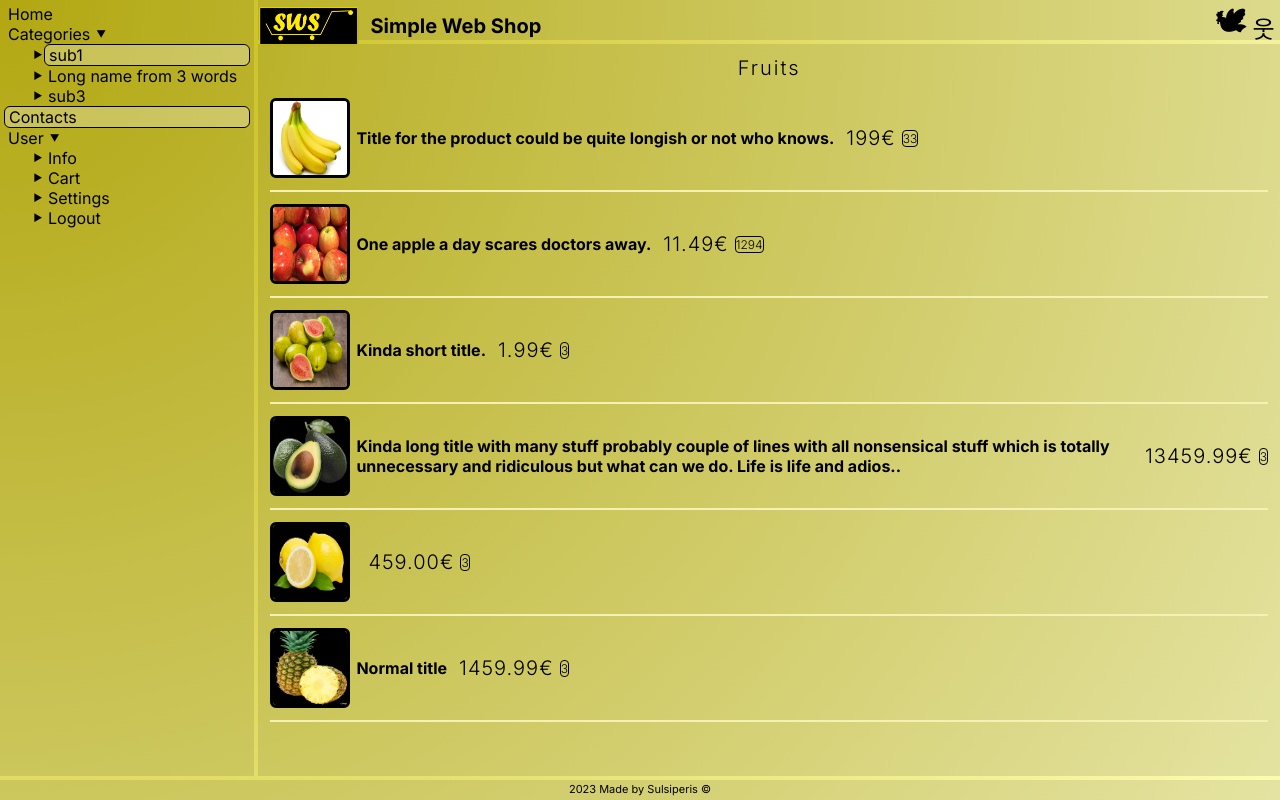
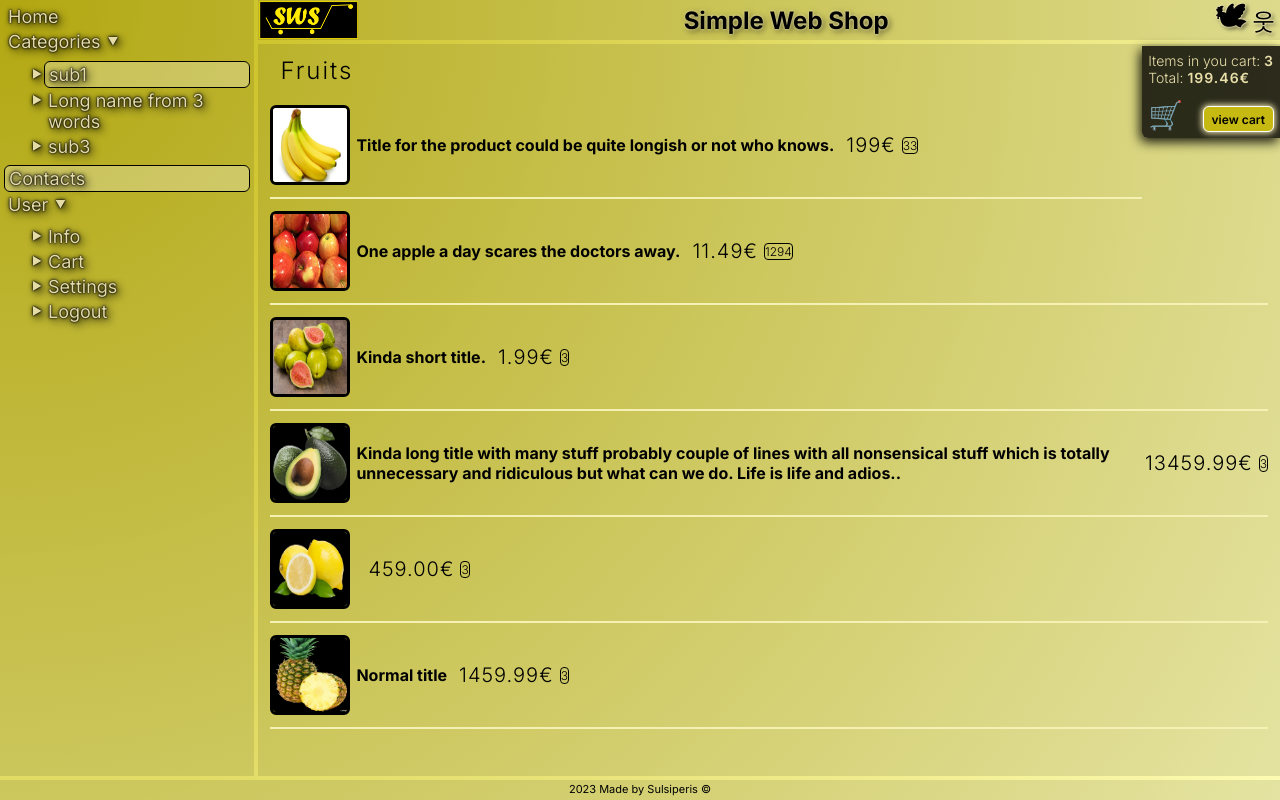
Before and after one commit to sulsiperis/sws-web-shop, a React (Create React App) app: page / in a window 1280 px wide. Both pictures are taken after a click on the element "Welcome to my simple web shop project". Built offline with nearby package versions, Linux system fonts and the light colour scheme.

Commit message:
-established and styled cart notification to float right -header button shadows and some css mods -header title css mods and style change -menu style change and css mods
Signed-off-by: sasu.wunu@gmail.com <Sulsiperis>

```diff
--- a/src/App.css
+++ b/src/App.css
@@ -40,7 +40,7 @@ body {
     'footer footer footer';
   gap: 4px;
   grid-template-rows: 40px 1fr 20px;
-  grid-template-columns: 1fr 2fr 2fr;
+  grid-template-columns: 1fr 4fr;
 
   position: relative;
   z-index: 2;
@@ -53,12 +53,7 @@ body {
 .header {
   display: grid;
   grid-template-columns: 100px 1fr 33px 33px;
-
-  align-content: center;
   align-items: center;
-
-  /* justify-content: space-between;  */
-
 
 }
 .logo {
@@ -66,19 +61,28 @@ body {
   cursor: pointer;
 }
 .header-title {
-  font-size: 20px;
+  display: flex;
+  font-size: 24px;
+  font-weight: 800;
   margin-left: 12px;
   margin-right: 12px;
   white-space: nowrap;
+  justify-content: center;
+  text-shadow:
+    0px 0px 3px rgba(253, 243, 185, 1),
+    2px 2px 6px rgba(0, 0, 0, 0.6)
+    ;
 }
 .header-email {
   font-size: 30px;
   font-weight: 600;
   cursor: pointer;
+  padding: 0px;
+  margin:0;
 
 }
 .header-user {
-  padding-top: 4px;
+  padding: 0px;
   font-size: 24px;
   font-weight: 400;
   cursor: pointer;
@@ -86,20 +90,32 @@ body {
 }
 .header-email, .header-user {
   display: flex;
+  justify-content: center;
+  align-items: center;
+  align-content: center;
 
-  justify-content: center;
+  height: 36px;
+  text-shadow:
+    0px 0px 1px rgba(253, 243, 185, 1),
+    0px 0px 2px rgba(253, 243, 185, 1),
+    0px 0px 3px rgba(253, 243, 185, 1),
+    2px 2px 4px rgba(0, 0, 0, 0.66)
+  ;
 
 }
 .header-email:hover, .header-user:hover {
 
   border: 1px dotted #000;
   border-radius: 6px;
+
+
 }
 /********** menu *********/
 .menu {
   display: flex;
   flex-direction: column;
   margin: 4px;
+  font-size: 18px;
 
 }
 .selected {
@@ -108,17 +124,24 @@ body {
   border-radius: 6px;
 }
 .menu p, .menu li {
+  color: rgba(253, 243, 185, 0.9);
   cursor: pointer;
   /* overflow: hidden; */
-  padding: 0px 4px 0px 4px;
+  padding: 2px 4px 2px 4px;
+  text-shadow:
+    0px 0px 4px rgba(0, 0, 0, 0.9),
+    0px 0px 1px rgba(0, 0, 0, 1),
+    0px 0px 2px rgba(0, 0, 0, 1),
+    3px 3px 8px rgba(0, 0, 0, 1)
+    ;
 }
 .menu p:hover, .menu li:hover {
   border: 1px dotted #000;
   border-radius: 6px;
 }
-.menu ul, .menu li {
+.menu ul {
   list-style-type: "⯈";
-
+  margin-block: 6px;
 }
 /********** footer *********/
 .footer {
@@ -129,19 +152,76 @@ body {
 }
 /********** content *********/
 .content {
-  padding: 12px;
+
+  position: relative;
 }
+
 .content-title {
-  font-size: 20px;
+  font-size: 24px;
   font-weight: 300;
   letter-spacing: 2px;
   padding-bottom: 6px;
   display: flex;
-  justify-content: center;
+  padding: 12px 12px 8px 22px;
+}
+.content-cart {
+  margin-top: 2px;
+  display: block;
+  /* position:absolute; */
+  float: right;
+  width: auto;
+  font-size: 14px;
+  font-weight: 200;
+
+  padding: 6px;
+  background-color: rgba(0, 0, 0, 0.8);
+  color:rgba(253, 243, 185, 0.9);
+
+  border-bottom-left-radius: 6px;
+  box-shadow:
+    -2px 4px 12px 0px rgba(0, 0, 0, 0.9)
+    ;
 
 }
+.content-cart-footer {
+  padding-top: 12px;
+  display: flex;
+  justify-content: space-between;
+  align-items: end;
+}
+.content-cart-char {
+  font-size: 28px;
+}
+.content-cart-view {
+  height: 26px;
+  cursor: pointer;
+  background: #c5b912;
+  border: 1px solid #fff;
+  border-radius: 6px;
+  padding: 0px 8px 0px 8px;
+  font-size: 12px;
+  font-weight: 600;
+  box-shadow:
+    0px 0px 6px 1px rgba(253, 243, 185, 1);
+    ;
 
+}
+.content-cart-view:hover, .content-cart-view:active {
+  border: 1px dotted #000;
+}
+.content-cart-numberofitems {
+  font-weight: 600;
+  letter-spacing: 1px;
+}
+.content-cart-total {
+  font-weight: 600;
+  letter-spacing: 1px;
+
+}
 /********** products *********/
+.products {
+  padding: 0px 12px 0px 12px;
+}
 .product-thumb {
   width: 80px;
   height: 80px;
--- a/src/components/Content.js
+++ b/src/components/Content.js
@@ -35,7 +35,15 @@ export default function Content(props) {
             <div className="g1"><Header changeIntro={props.changeIntro} /></div>
             <div className="g2"><Menu /></div>
             <div className="content">
-                <h2 className="content-title">Fruits</h2>
+                <div className="content-cart">
+                    <p>Items in you cart: <span className="content-cart-numberofitems">3</span></p>
+                    <p>Total: <span className="content-cart-total">199.46€</span></p>
+                    <div className="content-cart-footer">
+                        <span className="content-cart-char">🛒</span>
+                        <button className="content-cart-view">view cart</button>
+                    </div>
+                </div>
+                <div className="content-title">Fruits</div>
                 <div className="products">
                     <div className="product">
                         <img className="product-thumb" src={require(`../img/products/fruits/bananas.jpg`)} />
@@ -47,7 +55,7 @@ export default function Content(props) {
                     <div className="product">
                         <img className="product-thumb" src={require(`../img/products/fruits/apples.jpg`)} />
                         {/* <ImageGallery items={images} showThumbnails={false} /> */}
-                        <span className="product-title">One apple a day scares doctors away.</span>
+                        <span className="product-title">One apple a day scares the doctors away.</span>
                         <span className="product-price">11.49€</span>
                         <span className="product-stock">1294</span>
                     </div>
--- a/src/components/Header.js
+++ b/src/components/Header.js
@@ -2,9 +2,9 @@ export default function Header(props) {
     return (
         <div className="header">
            <img src={require(`../img/sws_logo.png`)} className="logo" onClick={props.changeIntro} />
-           <h2 className="header-title">Simple Web Shop</h2>
-           <span className="header-email">🕊</span>
-           <span className="header-user">웃</span>
+           <div className="header-title">Simple Web Shop</div>
+           <div className="header-email">🕊</div>
+           <div className="header-user">웃</div>
         </div>
     )
 
```
Also changed, not shown: 1 other file (tests, documents, lock files or other folders).
